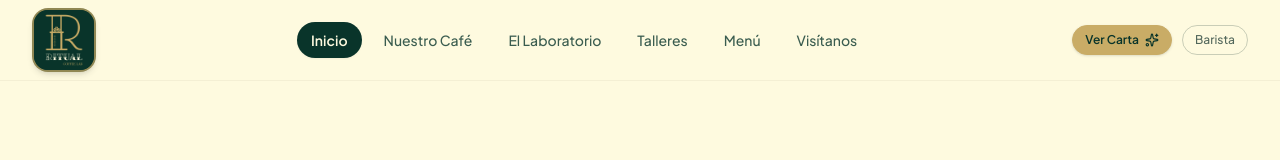
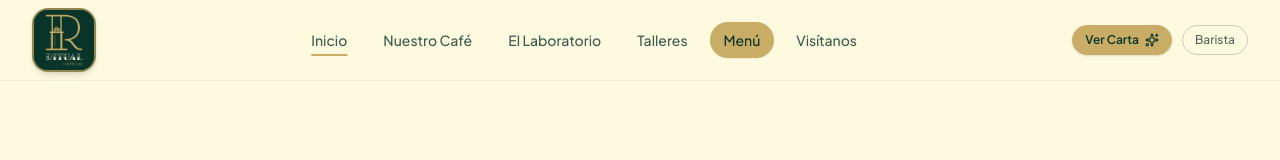
Before and after one commit to paredy/RitualCoffeWebApp, a React (Vite) app in the folder apps/web/: page / in a window 1280 px wide. Shown: the top 160 px of the page. Built offline with nearby package versions, Linux system fonts and the light colour scheme; a web font is replaced by a local one.

Commit message:
estilo(nav): destacar apartado menú con fondo dorado y subrayar la página activa

```diff
--- a/apps/web/src/app/layouts/PublicLayout.tsx
+++ b/apps/web/src/app/layouts/PublicLayout.tsx
@@ -49,15 +49,24 @@ function PublicLayoutContent() {
             {/* Desktop Navigation Links */}
             <nav className="hidden lg:flex items-center space-x-1 xl:space-x-2">
               {navLinks.map((link) => {
-                const isActive = location.pathname === link.to;
+                const isActive = location.pathname === link.to || (link.to !== '/' && location.pathname.startsWith(link.to));
+                const isMenuLink = link.to === '/menu';
+
                 return (
                   <NavLink
                     key={link.to}
                     to={link.to}
-                    className={`px-3.5 py-2 text-sm font-medium rounded-full transition-all duration-200 ${isActive
-                        ? 'bg-forest text-cream shadow-xs font-semibold'
+                    className={`px-3.5 py-2 text-sm font-medium transition-all duration-200 rounded-full ${
+                      isMenuLink
+                        ? 'bg-gold text-forest font-bold shadow-xs hover:bg-gold-hover'
                         : 'text-forest/80 hover:text-forest hover:bg-forest/5'
-                      }`}
+                    } ${
+                      isActive
+                        ? isMenuLink
+                          ? 'underline decoration-forest decoration-2 underline-offset-4'
+                          : 'underline decoration-gold decoration-2 underline-offset-8 text-forest font-bold'
+                        : ''
+                    }`}
                   >
                     {link.label}
                   </NavLink>
@@ -155,19 +164,38 @@ function PublicLayoutContent() {
           {/* Navigation Links */}
           <div className="flex-1 overflow-y-auto px-6 py-8 flex flex-col space-y-4">
             {navLinks.map((link) => {
-              const isActive = location.pathname === link.to;
+              const isActive = location.pathname === link.to || (link.to !== '/' && location.pathname.startsWith(link.to));
+              const isMenuLink = link.to === '/menu';
+
               return (
                 <Link
                   key={link.to}
                   to={link.to}
                   onClick={() => setMobileMenuOpen(false)}
-                  className={`flex items-center justify-between py-3 px-4 rounded-2xl text-lg font-serif transition-colors ${isActive
-                      ? 'bg-gold text-forest font-bold'
+                  className={`flex items-center justify-between py-3 px-4 rounded-2xl text-lg font-serif transition-colors ${
+                    isMenuLink
+                      ? 'bg-gold text-forest font-bold shadow-sm'
                       : 'text-cream/90 hover:bg-forest-light'
+                  }`}
+                >
+                  <span
+                    className={
+                      isActive
+                        ? isMenuLink
+                          ? 'underline decoration-forest decoration-2 underline-offset-8'
+                          : 'underline decoration-gold decoration-2 underline-offset-8 text-cream font-bold'
+                        : ''
+                    }
+                  >
+                    {link.label}
+                  </span>
+                  <span
+                    className={`text-xs uppercase tracking-widest font-sans ${
+                      isMenuLink ? 'text-forest/80 font-bold' : 'text-cream/60'
                     }`}
-                >
-                  <span>{link.label}</span>
-                  <span className="text-xs uppercase tracking-widest font-sans opacity-60">Explorar</span>
+                  >
+                    Explorar
+                  </span>
                 </Link>
               );
             })}
```
Also changed, not shown: apps/web/src/app/layouts/BaristaLayout.tsx (+4 -6 lines).
